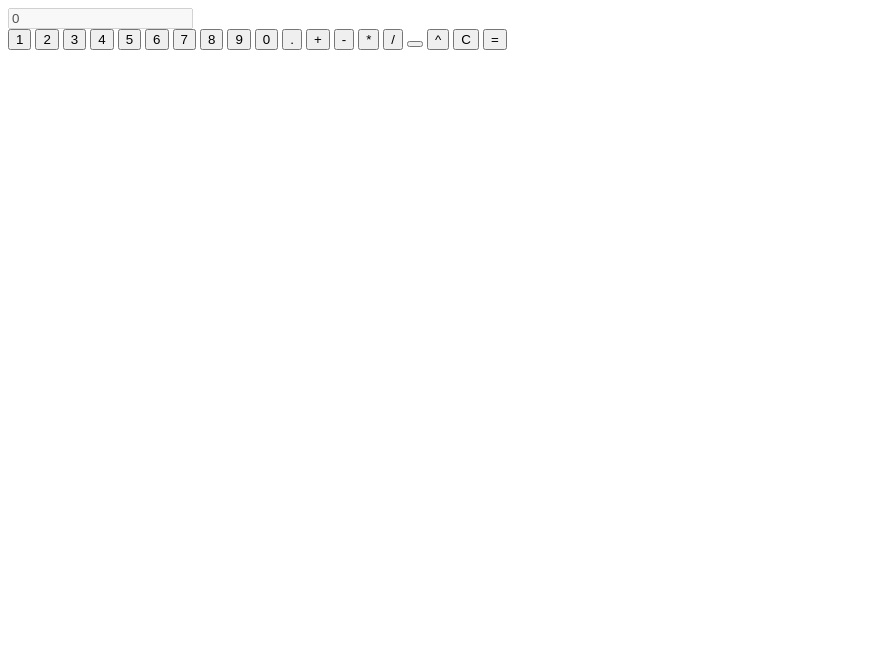
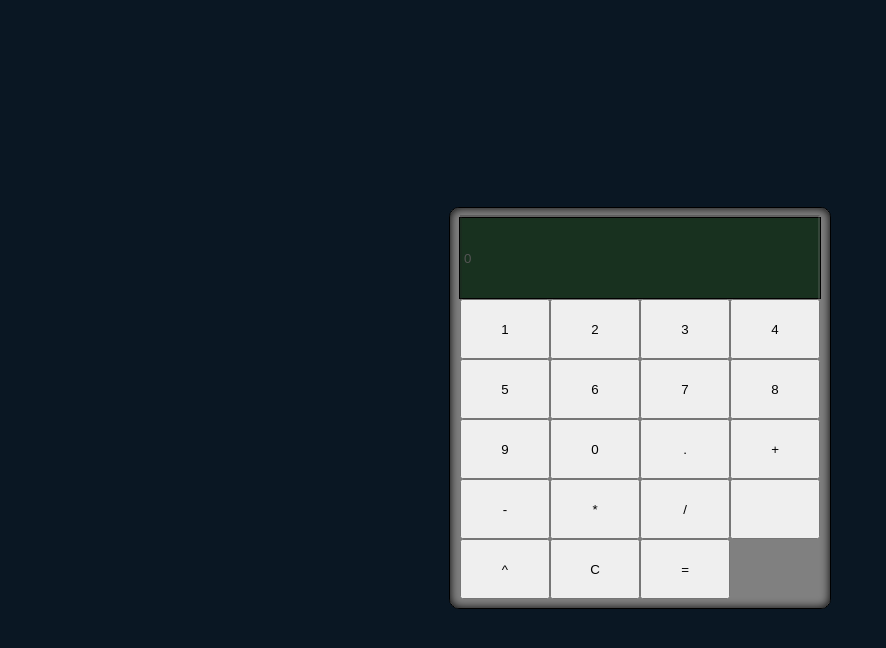
Before and after one commit to fernando-cb12/basicCalculator, a plain HTML site: page index.html in a window 1280 px wide. Shown: the whole page, without its empty margins (0-886 px from the left). Drawn offline with Linux system fonts and the light colour scheme.

Commit message:
add styling to the layout

```diff
--- a/index.html
+++ b/index.html
@@ -4,13 +4,15 @@
     <meta charset="UTF-8" />
     <meta name="viewport" content="width=device-width, initial-scale=1.0" />
     <title>Calculator App</title>
+    <link rel="stylesheet" href="styles.css" />
+    <script src="script.js" defer></script>
   </head>
   <body>
     <div id="container">
       <div id="calculatorScreen">
         <input type="text" id="screen" value="0" disabled />
       </div>
-      <div id="calculatorButtons">
+      <div id="buttonsContainer">
         <button id="one">1</button>
         <button id="two">2</button>
         <button id="three">3</button>
--- /dev/null
+++ b/styles.css
@@ -0,0 +1,43 @@
+body {
+  display: flex;
+  align-items: center;
+  justify-content: center;
+  height: 100vh;
+  background-color: rgb(10, 23, 35);
+}
+
+#container {
+  width: 30%;
+  height: 50%;
+  background-color: gray;
+  border: solid 1px rgb(0, 0, 0);
+  display: flex;
+  flex-direction: column;
+  align-items: center;
+  justify-content: center;
+  box-shadow: inset 0 0 10px black;
+  border-radius: 10px;
+}
+
+#calculatorScreen {
+  width: 95%;
+  height: 20%;
+  background-color: rgb(24, 49, 31);
+  border: solid 1px black;
+  display: flex;
+  align-items: center;
+  justify-content: flex-end;
+}
+#screen {
+  width: 100%;
+  height: 100%;
+  background-color: rgba(0, 0, 0, 0);
+}
+
+#buttonsContainer {
+  width: 95%;
+  height: 75%;
+  display: grid;
+  grid-template-columns: repeat(4, 1fr);
+  grid-template-rows: repeat(5, 1fr);
+}
```
Also changed, not shown: script.js (added).
